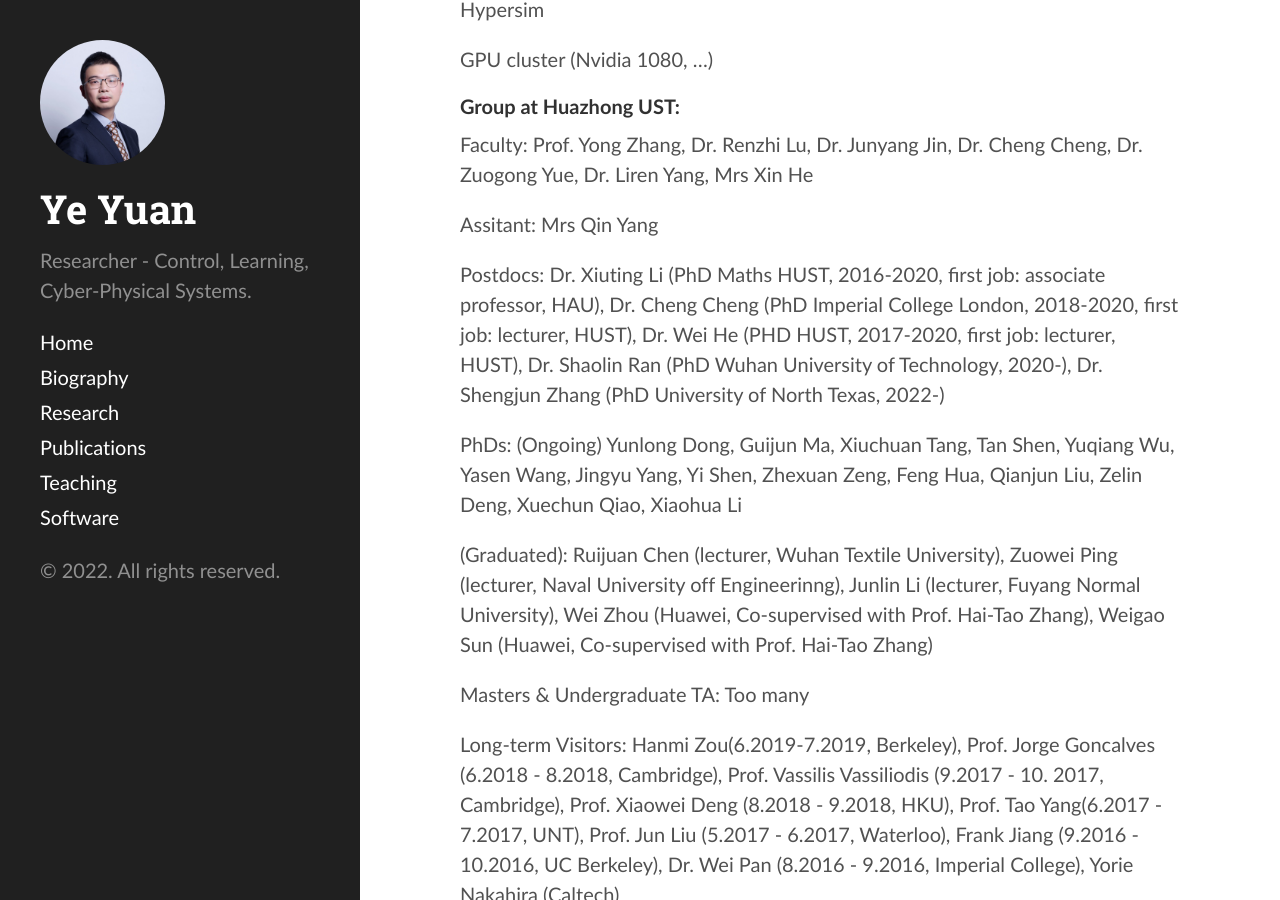
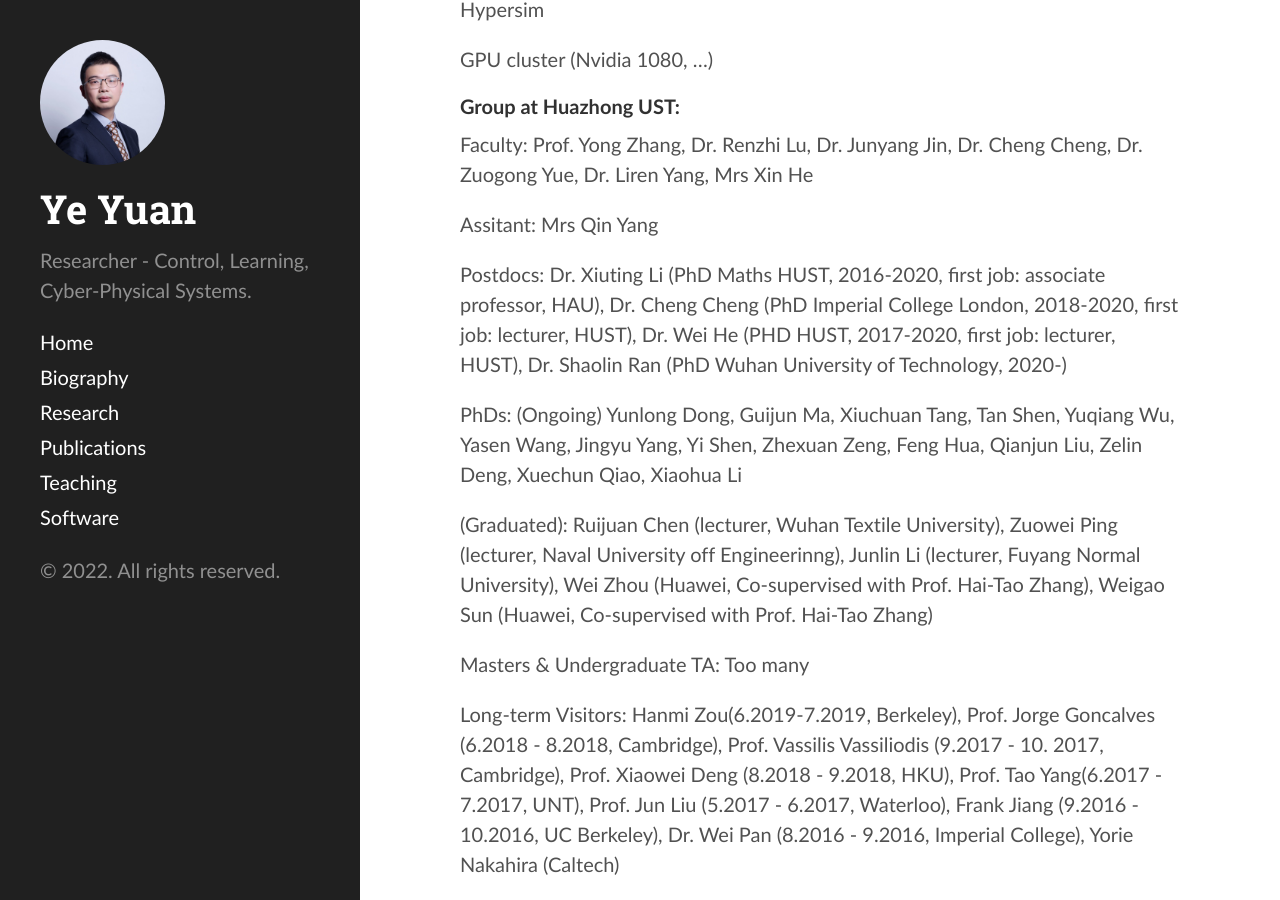
Before and after one commit to yy311/yy311.github.io, a Jekyll site: the page built from research.md, in a window 1280 px wide and 900 px high, scrolled down 386 px. Built offline with Jekyll 4.4.1, drawn with Linux system fonts in a browser that asks for light colours.

Commit message:
Update research.md

```diff
--- a/research.md
+++ b/research.md
@@ -23,7 +23,7 @@ Faculty: Prof. Yong Zhang, Dr. Renzhi Lu, Dr. Junyang Jin, Dr. Cheng Cheng, Dr.
 
 Assitant: Mrs Qin Yang
 
-Postdocs: Dr. Xiuting Li (PhD Maths HUST, 2016-2020, first job: associate professor, HAU), Dr. Cheng Cheng (PhD Imperial College London, 2018-2020, first job: lecturer, HUST), Dr. Wei He (PHD HUST, 2017-2020, first job: lecturer, HUST),  Dr. Shaolin Ran (PhD Wuhan University of Technology, 2020-), Dr. Shengjun Zhang (PhD University of North Texas, 2022-)
+Postdocs: Dr. Xiuting Li (PhD Maths HUST, 2016-2020, first job: associate professor, HAU), Dr. Cheng Cheng (PhD Imperial College London, 2018-2020, first job: lecturer, HUST), Dr. Wei He (PHD HUST, 2017-2020, first job: lecturer, HUST),  Dr. Shaolin Ran (PhD Wuhan University of Technology, 2020-)
 
 PhDs:  (Ongoing) Yunlong Dong, Guijun Ma, Xiuchuan Tang, Tan Shen, Yuqiang Wu, Yasen Wang, Jingyu Yang, Yi Shen, Zhexuan Zeng, Feng Hua, Qianjun Liu, Zelin Deng, Xuechun Qiao, Xiaohua Li
 
```
